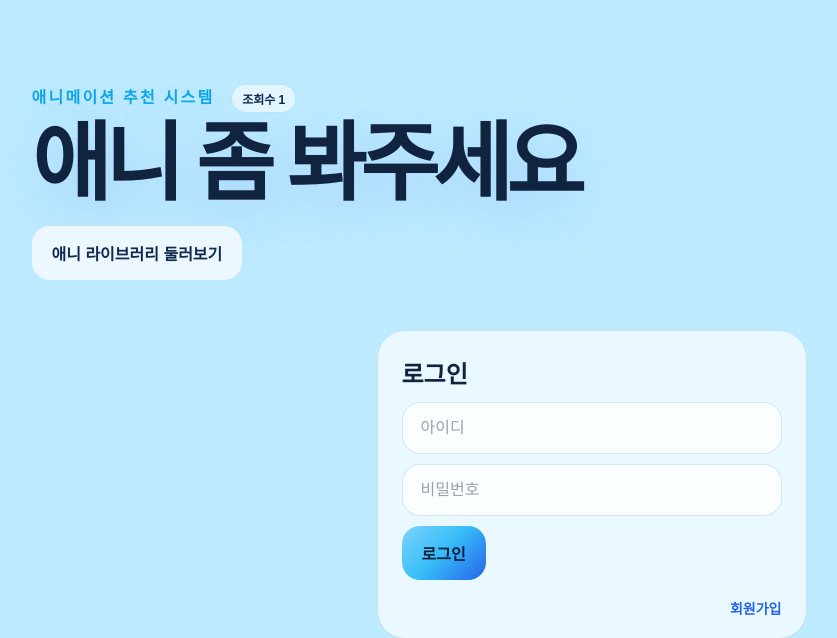
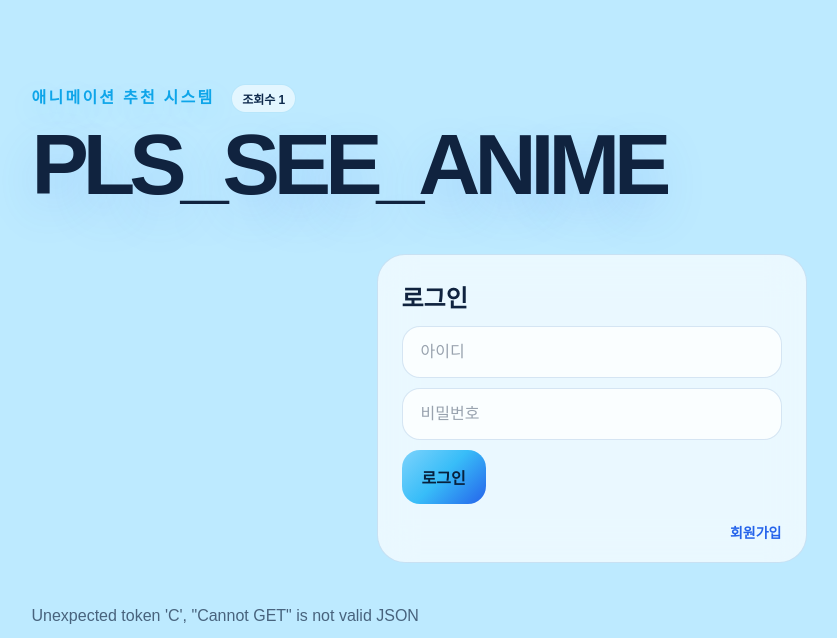
Before and after one commit to Ai-pre/Anime-recommendation-system, a Python web app: template templates/member_index.html in a window 1280 px wide. Shown: the top 638 px of the page, without its empty margins (41-878 px from the left). Run offline with Jinja, Linux system fonts and the light colour scheme; the template is opened without the code that fills it: most values are stand-ins (such as "Sample title", 1, 10 or a date in 2020).

Commit message:
Move member library link after login

```diff
--- a/static/app.css
+++ b/static/app.css
@@ -171,6 +171,13 @@ h1 {
 .member-bar {
   grid-template-columns: 1fr auto;
   margin-bottom: 18px;
+}
+
+.member-actions {
+  display: flex;
+  flex-wrap: wrap;
+  gap: 10px;
+  justify-content: flex-end;
 }
 
 .tab-bar {
@@ -595,6 +602,10 @@ button,
     grid-template-columns: 1fr;
   }
 
+  .member-actions {
+    justify-content: flex-start;
+  }
+
   .tab-bar {
     width: 100%;
   }
--- a/templates/member_index.html
+++ b/templates/member_index.html
@@ -6,16 +6,13 @@
   <title>회원제 애니 추천</title>
   <meta property="og:title" content="회원제 애니 추천">
   <meta property="og:description" content="애니를 평가하면 개인 하이브리드 추천을 보여줍니다.">
-  <link rel="stylesheet" href="{{ url_for('static', filename='app.css', v='member-copy-2') }}">
+  <link rel="stylesheet" href="{{ url_for('static', filename='app.css', v='member-title-1') }}">
 </head>
 <body class="member-page">
   <main class="shell">
     <section class="hero">
       <p class="eyebrow">애니메이션 추천 시스템 <span class="view-badge">조회수 {{ visit_count }}</span></p>
-      <h1>애니 좀 봐주세요</h1>
-      <div class="hero-actions">
-        <a class="ghost-link" href="{{ url_for('anime_map') }}">애니 라이브러리 둘러보기</a>
-      </div>
+      <h1>PLS_SEE_ANIME</h1>
     </section>
 
     <section id="authPanel" class="auth-grid">
@@ -50,7 +47,10 @@
           <h2><span id="usernameLabel"></span>님</h2>
           <p id="ratingStatus" class="status"></p>
         </div>
-        <button id="logoutButton">로그아웃</button>
+        <div class="member-actions">
+          <a class="ghost-link muted" href="{{ url_for('anime_map') }}">애니 라이브러리 둘러보기</a>
+          <button id="logoutButton">로그아웃</button>
+        </div>
       </section>
 
       <nav class="tab-bar" aria-label="추천 메뉴">
@@ -115,6 +115,6 @@
   <script>
     window.RATING_THRESHOLD = {{ threshold }};
   </script>
-  <script src="{{ url_for('static', filename='member_app.js', v='member-copy-2') }}"></script>
+  <script src="{{ url_for('static', filename='member_app.js', v='member-title-1') }}"></script>
 </body>
 </html>
```
